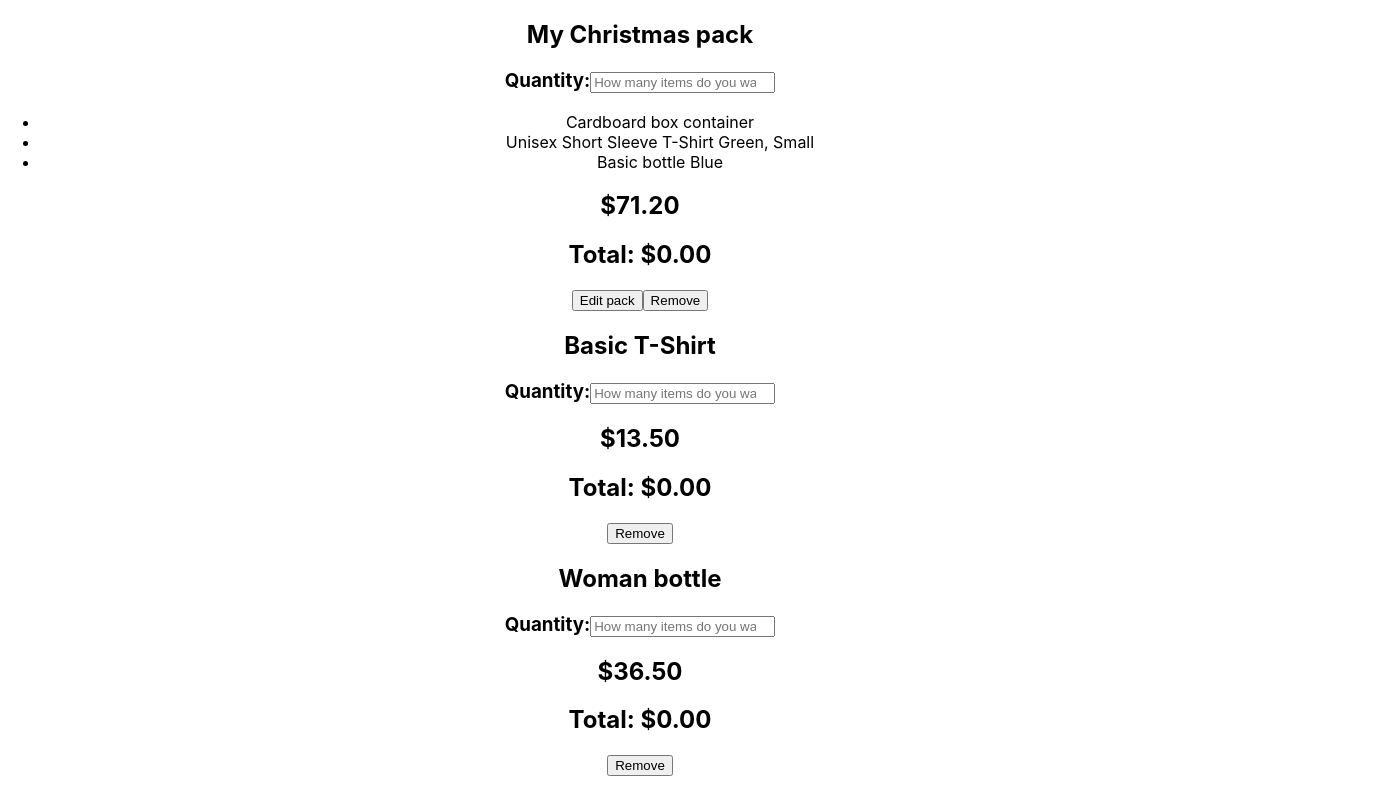
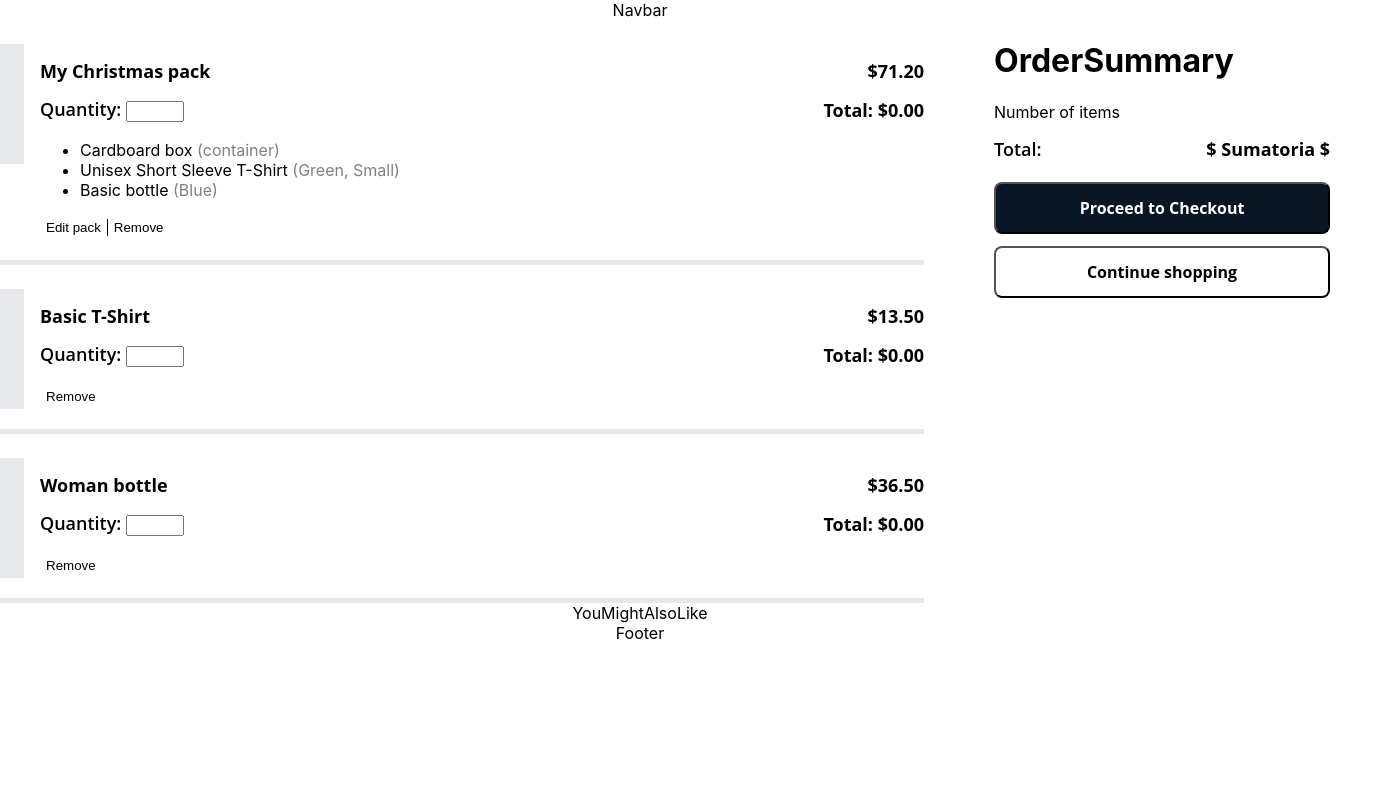
Before and after one commit to jotasenator/reactChallenge, a React (Create React App) app: page / in a window 1280 px wide. Shown: the whole page, 1376 px wide, since content can reach past the window. Built offline with nearby package versions, Linux system fonts and the light colour scheme.

Commit message:
Make most of OrderSummary and Generic Item components, plus styles

```diff
--- a/src/App.css
+++ b/src/App.css
@@ -1,3 +1,136 @@
 .App {
-  text-align: center;
+  align-items: center;
+  display: flex;
+  flex-direction: column;
+  justify-content: center;
 }
+/* colors */
+.gray{
+  color:#E6E8E9;
+}
+.natural-gray{
+  color:gray;
+}
+.dark-soft{
+  color:#3A4451;
+}
+.dark-strong{
+  color: #091625;
+}
+.white{
+  color:white;
+}
+/* background colors */
+.grayBackground{
+  background:#E6E8E9;
+}
+.dark-softBackground{
+  background:#3A4451;
+}
+.dark-strongBackground{
+  background: #091625;
+}
+.noneBackground{
+  background: transparent;
+}
+
+/* fonts */
+h2{
+    font-family: system-ui, -apple-system, BlinkMacSystemFont, 'Segoe UI', Roboto, Oxygen, Ubuntu, Cantarell, 'Open Sans', 'Helvetica Neue', sans-serif;
+    font-size: 18px;
+    font-weight: 700;
+    line-height: 24px;
+    letter-spacing: 0em;
+}
+h3{
+  font-family: Open Sans;
+    font-size: 18px;
+    font-weight: 600;
+    line-height: 16px;
+    letter-spacing: 0em;
+    text-align: left;
+}
+
+.pictureGeneric{
+  height: 120px;
+  width: 120px;
+  position:absolute;
+}
+
+.separator{
+  height:5px;
+  width:100%;
+  margin-top:24px;
+}
+input{
+  width: 50px;
+}
+.genericItem{
+  width: 1020px;
+  display:flex;
+  flex-direction: column;
+  position: relative;
+  margin-top: 24px;
+}
+
+.genericInfo{
+  position: relative;
+  left:136px;
+}
+.genericContainer-orderSummaryContainer{
+  display: flex;
+  flex-direction: row;
+
+}
+.orderSummaryContainer{
+  width: 452px;
+  display: flex;
+  justify-content: center;
+}
+.priceResults{
+  position:absolute;
+  right:0;
+  top:0;
+  text-align: end;
+}
+
+.ml-5{
+  margin-left: 5px;
+}
+.ml-24{
+  margin-left: 24px;
+}
+
+.btn-generic{
+  background: transparent;
+  border: transparent;
+  cursor: pointer;
+}
+
+.btn-summary-checkout,
+.btn-summary-shopping{
+  border-radius: 8px;
+  padding: 12px 24px;
+  width: 336px;
+  margin-bottom: 6px;
+  margin-top: 6px;
+  font-family: Open Sans;
+    font-size: 16px;
+    font-weight: 700;
+    line-height: 24px;
+    letter-spacing: 0em;
+    text-align: center;
+}
+.btns-summary{
+  display: flex;
+  justify-content: center;
+  flex-direction: column;
+}
+.sumatoria{
+  display: flex;
+  align-items: center;
+  justify-content: space-between;
+}
+.editPackButton{
+  border-right: 1px solid black;
+}
--- a/src/App.tsx
+++ b/src/App.tsx
@@ -1,15 +1,37 @@
 import './App.css';
 import { GenericItem } from './components/GenericItem';
+import { Navbar } from './components/Navbar';
+import { Footer } from './components/Footer';
+import { YouMightAlsoLike } from './components/YouMightAlsoLike';
+import { OrderSummary } from './components/OrderSummary';
 
 function App() {
   return (
     <div className="App">
+      <div>
+        <Navbar />
+      </div>
 
-      <GenericItem name={'My Christmas pack'} packDetails={['container', 'Green, Small', 'Blue']} packInfo={['Cardboard box', 'Unisex Short Sleeve T-Shirt', 'Basic bottle']} editRemove={true} remove={false} price={71.20.toFixed(2)} />
+      <div className='genericContainer-orderSummaryContainer'>
+          <div className='genericContainer'>
+              <GenericItem name={'My Christmas pack'} packDetails={['container', 'Green, Small', 'Blue']} packInfo={['Cardboard box', 'Unisex Short Sleeve T-Shirt', 'Basic bottle']} editRemove={true} remove={false} price={71.20.toFixed(2)} />
 
-      <GenericItem name={'Basic T-Shirt'} editRemove={false} remove={true} price={13.50.toFixed(2)} />
+              <GenericItem name={'Basic T-Shirt'} editRemove={false} remove={true} price={13.50.toFixed(2)} />
 
-      <GenericItem name={'Woman bottle'} editRemove={false} remove={true} price={36.50.toFixed(2)} />
+              <GenericItem name={'Woman bottle'} editRemove={false} remove={true} price={36.50.toFixed(2)} />
+           </div>
+        <div className='orderSummaryContainer'>
+              <OrderSummary/>
+            </div>
+      </div>
+
+      <div>
+        <YouMightAlsoLike />
+      </div>
+
+      <div>
+        <Footer />
+      </div>
 
     </div>
   );
--- a/src/components/EditRemove.tsx
+++ b/src/components/EditRemove.tsx
@@ -11,7 +11,7 @@ export const EditRemove: React.FC = () => {
   return (
       <>
           <div>
-          <button onClick={handleEditPack}>Edit pack</button>
+              <button className='editPackButton btn-generic' onClick={handleEditPack}>Edit pack</button>
               <Remove />
           </div>
 
--- /dev/null
+++ b/src/components/Footer.tsx
@@ -0,0 +1,12 @@
+import React from 'react'
+
+
+export const Footer: React.FC = () => {
+
+  return (
+      <>
+        Footer
+
+      </>
+  )
+}
--- a/src/components/GenericItem.tsx
+++ b/src/components/GenericItem.tsx
@@ -1,5 +1,6 @@
 import React, { useEffect, useState } from 'react'
 import { EditRemove } from './EditRemove';
+import { Picture } from './Picture';
 import { Remove } from './Remove';
 
 interface Props {
@@ -32,25 +33,34 @@ export const GenericItem: React.FC<Props> = ({ name, packInfo, packDetails, edit
 
         {
 
-        <div>
+          <div className='genericItem'>
+              <Picture />
+            <div className='genericData'>
+              <div className='genericInfo'>
         <h2>{name} </h2>
         <h3> Quantity:
-          <input
+          <input className='ml-5'
           type="number"
-          placeholder="How many items do you want?"
           value={quantity}
           onChange={handleChangeQuantity}
           />
         </h3>
         <ul>
-          {packInfo?.map((x, index )=> <li key={index}>{x}  {packDetails &&packDetails[index]}</li>)}
+                {packInfo?.map((x, index) => <li key={index}>{x}  <span className='natural-gray'> ({packDetails && packDetails[index]})</span></li>)}
 
         </ul>
-        <h2> ${price}  </h2>
-        <h2>Total: ${total.toFixed(2)}</h2>
 
-          {editRemove ? <EditRemove /> : <Remove />}
-        </div>
+                {editRemove ? <EditRemove /> : <Remove />}
+              </div>
+
+              <div className='priceResults'>
+                <h2> ${price}  </h2>
+                <h2>Total: ${total.toFixed(2)}</h2>
+              </div>
+            <div className='separator grayBackground'></div>
+          </div>
+          </div>
+
         }
 
 
--- /dev/null
+++ b/src/components/Navbar.tsx
@@ -0,0 +1,12 @@
+import React from 'react'
+
+
+export const Navbar: React.FC = () => {
+
+  return (
+      <>
+        Navbar
+
+      </>
+  )
+}
--- /dev/null
+++ b/src/components/OrderSummary.tsx
@@ -0,0 +1,22 @@
+import React from 'react'
+
+
+export const OrderSummary: React.FC = () => {
+
+  return (
+      <>
+      <div className='ml-24'>
+      <h1> OrderSummary</h1>
+      <span>Number of items</span>
+        <div className='btns-summary'>
+          <div className='sumatoria'>
+            <h3>Total: </h3>
+            <h2 className='sumaTotalPrecios'>$ Sumatoria $</h2>
+          </div>
+        <button className='btn-summary-checkout dark-strongBackground white'>Proceed to Checkout</button>
+        <button className='btn-summary-shopping noneBackground'>Continue shopping</button>
+      </div>
+      </div>
+      </>
+  )
+}
--- /dev/null
+++ b/src/components/Picture.tsx
@@ -0,0 +1,13 @@
+import React from 'react'
+
+
+export const Picture: React.FC = () => {
+
+  return (
+      <>
+
+          <div className='pictureGeneric grayBackground'>
+          </div>
+      </>
+  )
+}
--- a/src/components/Remove.tsx
+++ b/src/components/Remove.tsx
@@ -13,7 +13,7 @@ export const Remove: React.FC = () => {
   return (
       <>
 
-          <button onClick={handleRemove}>Remove</button>
+          <button className='btn-generic' onClick={handleRemove}>Remove</button>
       </>
   )
 }
--- /dev/null
+++ b/src/components/YouMightAlsoLike.tsx
@@ -0,0 +1,12 @@
+import React from 'react'
+
+
+export const YouMightAlsoLike: React.FC = () => {
+
+  return (
+      <>
+      YouMightAlsoLike
+
+      </>
+  )
+}
```
